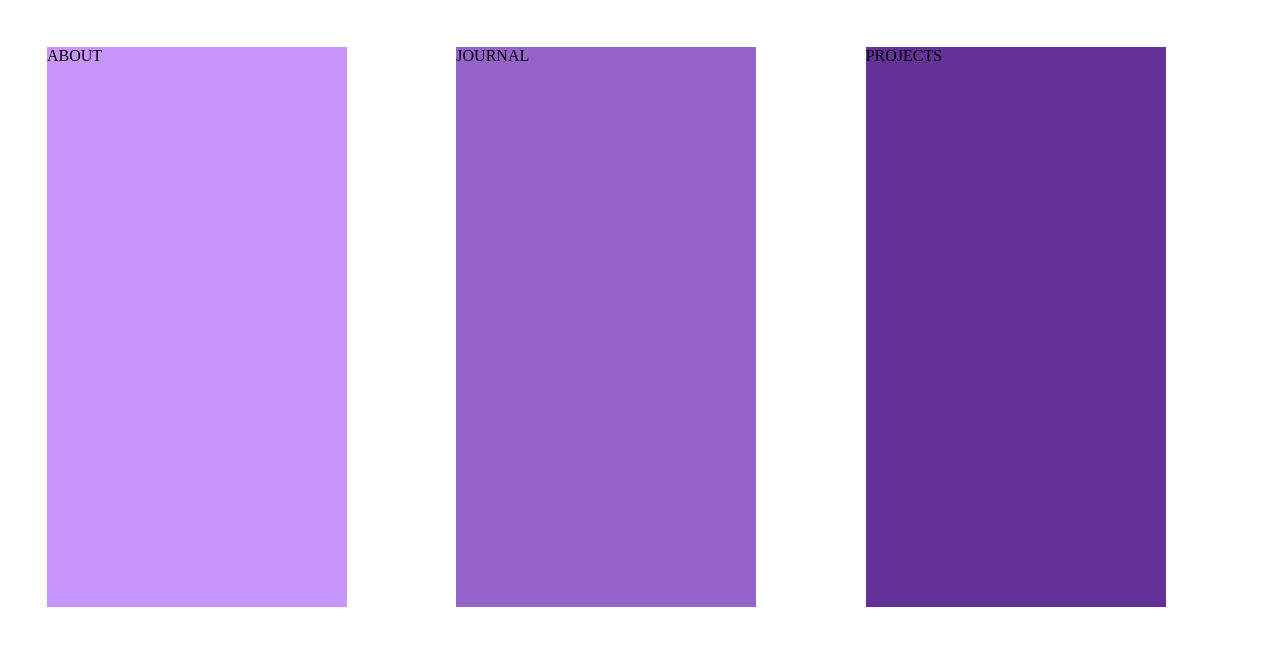
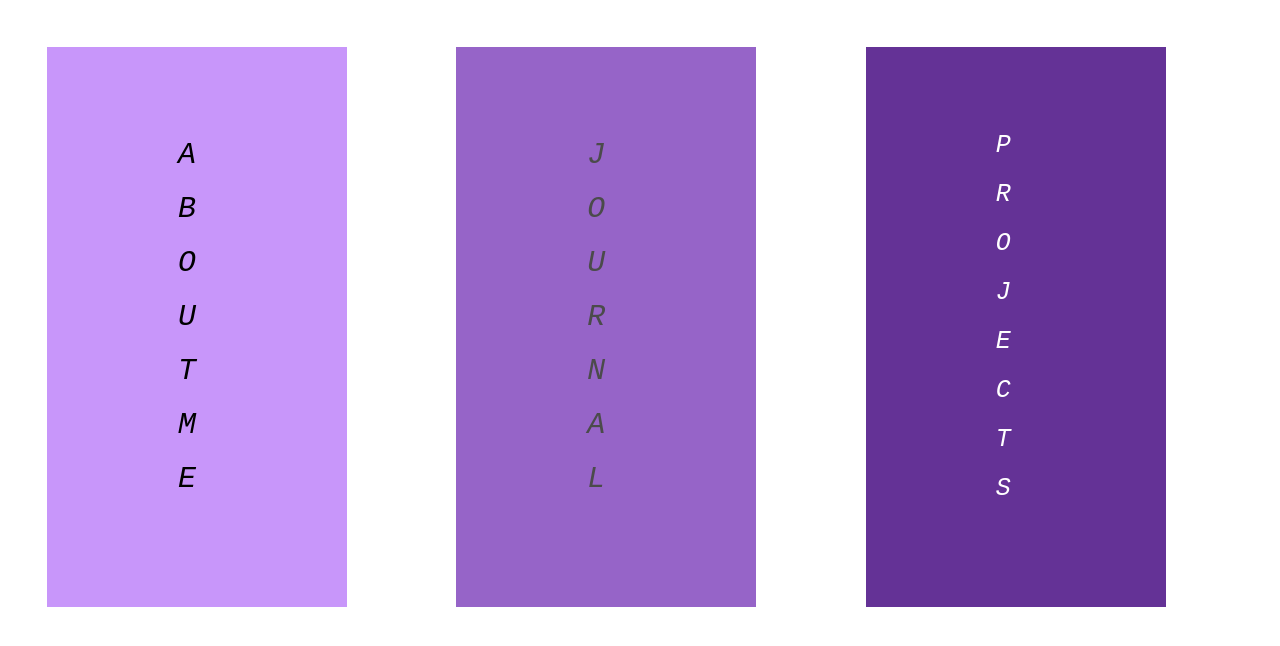
Before and after one commit to c24hl/c24hl.github.io, a plain HTML site: page index.html in a window 1280 px wide. Drawn offline with Linux system fonts and the light colour scheme.

Commit message:
Update index.html

```diff
--- a/index.html
+++ b/index.html
@@ -20,9 +20,6 @@
         border: 0px;
         padding: 20px;
     }
-    th {
-    	text-align:center;
-    }
     img {
         object-fit: cover;
     }
@@ -42,14 +39,33 @@
 
     #box1 {
         background-color: rgb(200, 150, 250);
+        color: black;
+        text-align: center;
+        letter-spacing: 20px;
+        writing-mode: vertical-lr;
+        text-orientation: upright;
+        font: italic small-caps 30px/220px Courier New, monospace;
     }
 
     #box2 {
         background-color: rgb(150, 100, 200);
+        color: rgb(75, 75, 75);
+        text-align: center;
+        letter-spacing: 20px;
+        writing-mode: vertical-lr;
+        text-orientation: upright;
+        font: italic small-caps 30px/220px Courier New, monospace;
     }
 
     #box3 {
         background-color: rgb(100, 50, 150);
+        color: white;
+        text-align: center;
+        letter-spacing: 20px;
+        line-height: 225px;
+        writing-mode: vertical-lr;
+        text-orientation: upright;
+        font: italic small-caps 25px/225px Courier New, monospace;
     }
 
 </style>
@@ -59,13 +75,25 @@
 <table id="menu">
         <tr>
             <td>
-                <div class="row1" id="box1">ABOUT</div>
+                <div class="row1" id="box1">
+                    <p>
+                        ABOUTME
+                    </p>
+                </div>
             </td>
             <td>
-                <div class="row1" id="box2">JOURNAL</div>
+                <div class="row1" id="box2">
+                    <p>
+                        JOURNAL
+                    </p>
+                </div>
             </td>
             <td>
-                <div class="row1" id="box3">PROJECTS</div>
+                <div class="row1" id="box3">
+                    <p>
+                        PROJECTS
+                    </p>
+                </div>
             </td>
         </tr>
  </table>
```
